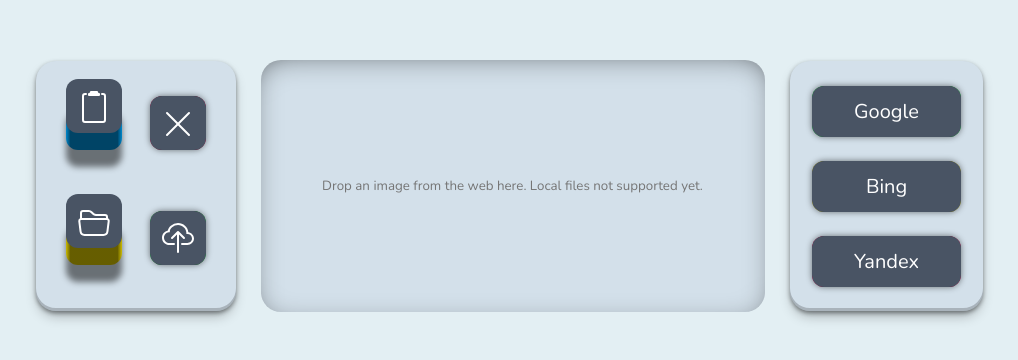
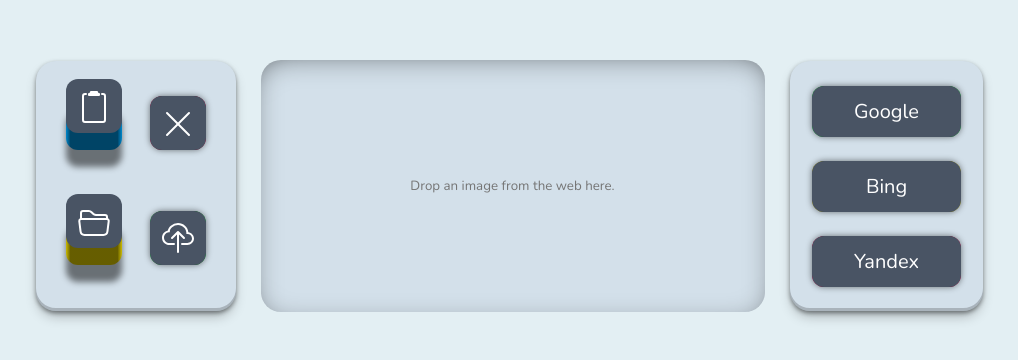
Before and after one commit to pablofsc/reverse-image-search, a React (Vite) app: page / in a window 1280 px wide. Shown: the part 214-574 px from the top of the page, without its empty margins (131-1149 px from the left). Built offline with nearby package versions, Linux system fonts and the light colour scheme.

Commit message:
Add support for local files

```diff
--- a/src/App.tsx
+++ b/src/App.tsx
@@ -77,7 +77,7 @@
                 type="text"
                 onChange={event => updateSource(event.target.value)}
                 className='input'
-                placeholder='Drop an image from the web here. Local files not supported yet.'
+                placeholder='Drop an image from the web here.'
             />
 
             <div className='buttonsList'>
--- a/src/components/FileUpload.tsx
+++ b/src/components/FileUpload.tsx
@@ -1,7 +1,7 @@
 import Icon from './Icon'
 import { useState } from 'react'
 
-const ImageStoreServer = 'http://localhost:3001'
+const ImageStoreServer = 'https://pablofsc-image-store.herokuapp.com'
 
 interface FileUploadInterface {
     action: (source: string) => void
```
